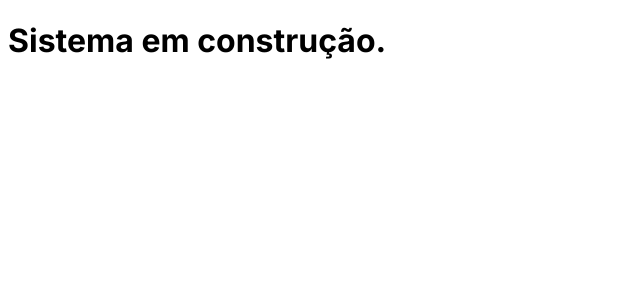
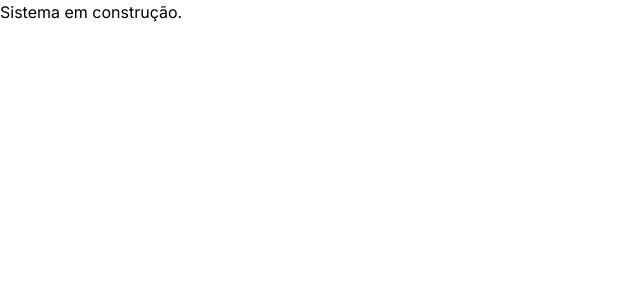
Before and after one commit to victorg15/acme, a Next.js app: page / in a window 1280 px wide. Shown: the top 300 px of the page, without its empty margins (0-640 px from the left). Built offline with nearby package versions, Linux system fonts and the light colour scheme; a web font is replaced by a local one.

Commit message:
chore: configurar framework css

```diff
--- /dev/null
+++ b/postcss.config.js
@@ -0,0 +1,6 @@
+module.exports = {
+  plugins: {
+    tailwindcss: {},
+    autoprefixer: {},
+  },
+}
--- a/src/app/globals.css
+++ b/src/app/globals.css
@@ -0,0 +1,3 @@
+@tailwind base;
+@tailwind components;
+@tailwind ultilites;
--- /dev/null
+++ b/tailwind.config.ts
@@ -0,0 +1,8 @@
+/** @type {import('tailwindcss').Config} */
+module.exports = {
+  content: [],
+  theme: {
+    extend: {},
+  },
+  plugins: [],
+}
```
